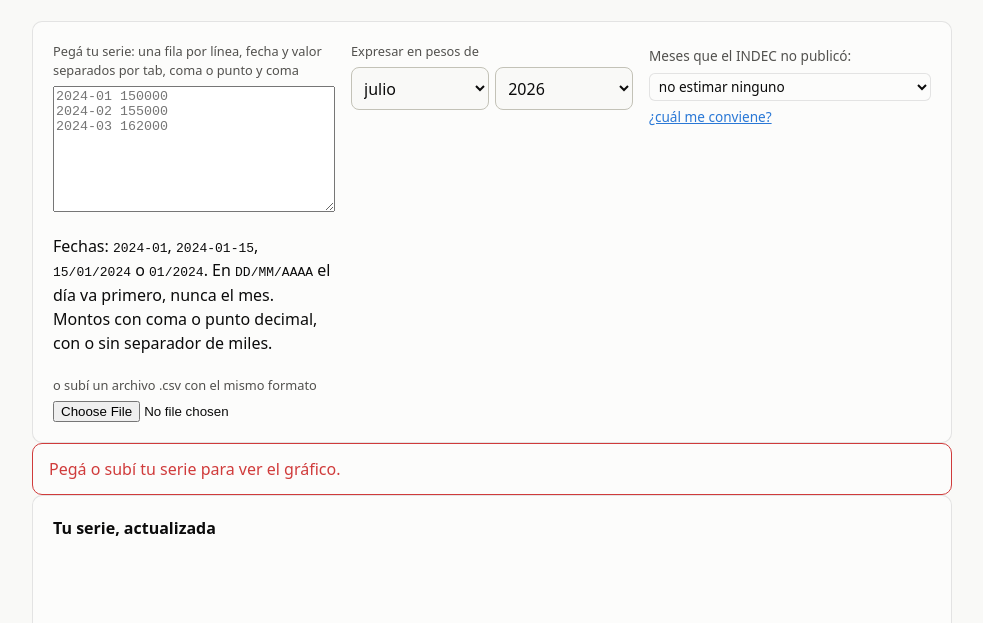
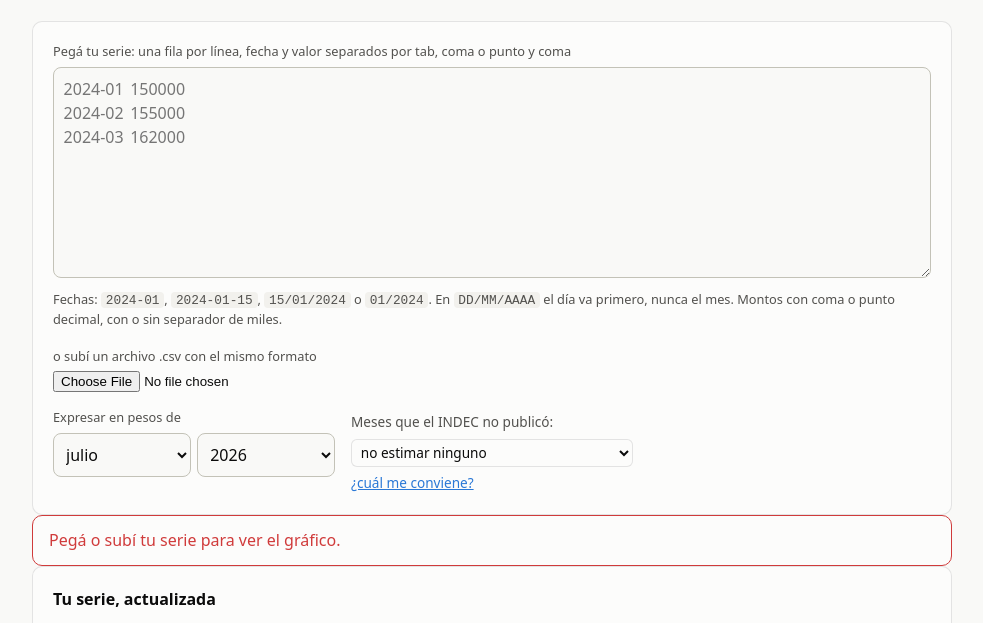
Before and after one commit to abenassi/calculadora-inflacion-ar, a website built with Vite: page actualizar.html in a window 1280 px wide. Shown: the part 177-800 px from the top of the page, without its empty margins (148-1131 px from the left). Built offline with nearby package versions, Linux system fonts and the light colour scheme.

Commit message:
style: textarea, input de archivo y tabla de resultado para Actualizar

```diff
--- a/src/styles.css
+++ b/src/styles.css
@@ -281,6 +281,61 @@ select {
   color: inherit;
   font: inherit;
   padding: 0.55rem 0.5rem;
+}
+
+.campo--ancho {
+  grid-column: 1 / -1;
+}
+
+.campo textarea {
+  width: 100%;
+  min-height: 10rem;
+  border: 1px solid var(--baseline);
+  border-radius: 8px;
+  background: var(--plane);
+  color: inherit;
+  font: inherit;
+  font-variant-numeric: tabular-nums;
+  padding: 0.55rem 0.6rem;
+  resize: vertical;
+}
+
+.ayuda-formato {
+  margin: 0.35rem 0 0;
+  font-size: 0.8rem;
+  color: var(--text-secondary);
+}
+
+.ayuda-formato code {
+  background: var(--wash-hover);
+  border-radius: 4px;
+  padding: 0.05rem 0.3rem;
+}
+
+.etiqueta-archivo {
+  display: block;
+  margin-top: 0.75rem;
+}
+
+.errores-parseo {
+  list-style: none;
+  margin: 0.5rem 0 0;
+  padding: 0;
+  color: var(--danger, #b3372c);
+  font-size: 0.85rem;
+}
+
+.errores-parseo li {
+  padding: 0.15rem 0;
+}
+
+.fila-sin-actualizar td {
+  color: var(--text-secondary);
+  font-style: italic;
+}
+
+.fila-estimada td {
+  color: var(--text-secondary);
 }
 
 input:focus-visible,
```
